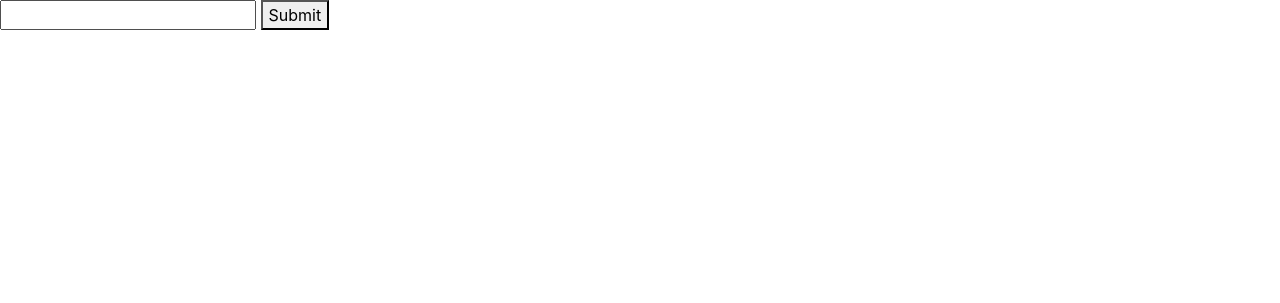
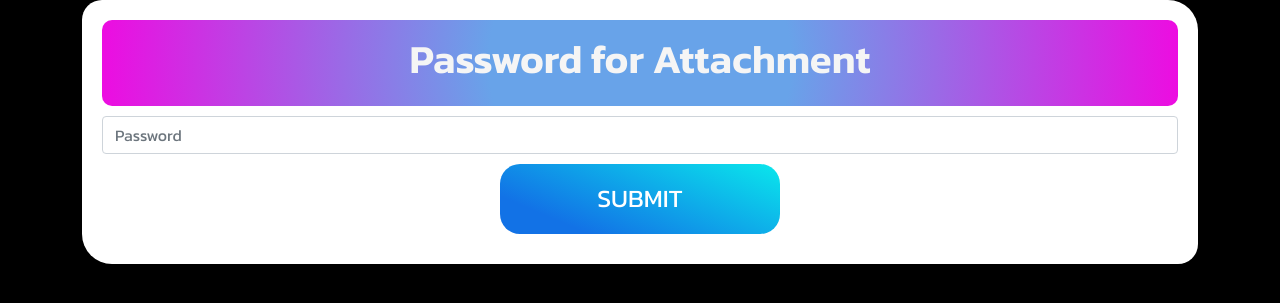
Before and after one commit to techPhantoms2k22/QuikMail, a Django app: page /attachment/1/ in a window 1280 px wide. Shown: the top 303 px of the page. Run offline with Django 4.2, Linux system fonts and the light colour scheme.

Commit message:
UI modification of Attachment page

```diff
--- /dev/null
+++ b/static/css/seeAttachment.css
@@ -0,0 +1,95 @@
+@import url("https://fonts.googleapis.com/css2?family=Kanit:wght@200;300;400;600&display=swap");
+
+.body {
+    font-family: "Kanit", sans-serif;
+    background-color: #000000;
+}
+
+.grad {
+    background: radial-gradient(
+      circle,
+      rgba(104, 163, 233, 1) 28%,
+      rgba(237, 12, 225, 1) 100%
+    );
+  }
+
+  .tabcontent .container {
+    width: 50%;
+    padding: 50px 0px;
+  }
+
+  .panel {
+    background: white;
+    padding: 20px;
+    border-radius: 20px 30px;
+  }
+
+  .panel-heading {
+    font-size: 30px;
+    border-radius: 10px;
+    padding: 15px 0px;
+    margin-bottom: 10px;
+    text-align: center;
+    color: whitesmoke;
+  }
+
+  th {
+    border-radius: 10px;
+  }
+
+  .panel-heading h2 {
+    font-size: 40px;
+    font-weight: bold;
+  }
+
+  .panel-body {
+    background-color: transparent;
+  }
+
+  .form-control {
+    font-size: 20px;
+  }
+
+  .grad-btn {
+    background: rgb(18, 114, 230);
+    background: linear-gradient(
+      23deg,
+      rgba(18, 114, 230, 1) 20%,
+      rgba(10, 231, 236, 1) 100%
+    );
+  }
+  .open-button {
+    text-align: center;
+    color: white;
+    padding: 16px 20px;
+    border: none;
+    cursor: pointer;
+    opacity: 1;
+    width: 280px;
+    font-size: 25px;
+    border-radius: 20px;
+    background-color: #429bb6;
+    margin: 10px auto;
+    transition: ease-in 0.9ms;
+  }
+
+#attachment {
+    font-size: 50px;
+    font-weight: bold;
+    color: white;
+    /* background: radial-gradient(
+        circle,
+        rgba(104, 163, 233, 1) 28%,
+        rgba(237, 12, 225, 1) 100%
+      );;
+    -webkit-background-clip: text;
+    -webkit-text-fill-color: transparent; */
+}
+
+#table {
+    text-align: center;
+}
+
+#pass {
+    text-align: center;
+}
--- /dev/null
+++ b/static/js/seeAttachment.js
@@ -0,0 +1,3 @@
+// $(document).ready(function () {
+//     $(".container").hide();
+//     })
--- a/user/templates/user/seeAttachment.html
+++ b/user/templates/user/seeAttachment.html
@@ -1,3 +1,4 @@
+{% load static %}
 <!DOCTYPE html>
 <html lang="en">
 <head>
@@ -5,21 +6,45 @@
     <meta http-equiv="X-UA-Compatible" content="IE=edge">
     <meta name="viewport" content="width=device-width, initial-scale=1.0">
     <title>Document</title>
-    <link rel="stylesheet" href="https://cdn.jsdelivr.net/npm/bootstrap@4.1.3/dist/css/bootstrap.min.css" integrity="sha384-MCw98/SFnGE8fJT3GXwEOngsV7Zt27NXFoaoApmYm81iuXoPkFOJwJ8ERdknLPMO" crossorigin="anonymous">
+    <link rel="stylesheet" href="{% static 'css/seeAttachment.css' %}">
+    <link href="https://cdn.jsdelivr.net/npm/bootstrap@5.0.2/dist/css/bootstrap.min.css" rel="stylesheet"
+        integrity="sha384-EVSTQN3/azprG1Anm3QDgpJLIm9Nao0Yz1ztcQTwFspd3yD65VohhpuuCOmLASjC" crossorigin="anonymous">
+    <link rel="stylesheet" href="https://cdnjs.cloudflare.com/ajax/libs/ionicons/2.0.1/css/ionicons.min.css">
+    <link rel="stylesheet" href="https://cdnjs.cloudflare.com/ajax/libs/font-awesome/4.7.0/css/font-awesome.min.css">
+    <!-- <link rel="stylesheet" href="https://cdn.jsdelivr.net/npm/bootstrap@4.1.3/dist/css/bootstrap.min.css" integrity="sha384-MCw98/SFnGE8fJT3GXwEOngsV7Zt27NXFoaoApmYm81iuXoPkFOJwJ8ERdknLPMO" crossorigin="anonymous"> -->
+    <script src="https://code.jquery.com/jquery-1.12.4.js"></script>
+    <script src="{% static 'js/seeAttachment.js' %}"></script>
 </head>
-<body>
-    <form action="" method="post">
-        {% csrf_token %}
-        <input type="password" name="secretcode" id="">
-        <button type="submit">Submit</button>
-    </form>
+<body class="body">
+  <div id="pass" class="tabcontant">
+    <div class="container">
+      <div class="panel panel-default">
+          <div class="panel-heading grad">
+              <h2>Password for Attachment</h2>
+          </div>
+        <div class="panel-body">
+          <form action="" method="post">
+            {% csrf_token %}
+            <input type="password" name="secretcode" id="" placeholder="Password" class="form-control">
+            <button class="open-button grad-btn">SUBMIT</button>
+          </form>
+        </div>
+      </div>
+    </div>
+  </div>
+
+  </div>
     {% if "show" in content %}
+      <div id="table">
+        <div class="container">
+          <label for="" id="attachment">ATTACHMENTS</label>
+          <div class="panel panel-default">
       <table class="table">
         <thead class="thead-light">
-          <tr>
-            <th scope="col">#</th>
-            <th scope="col">Type</th>
-            <th scope="col"></th>
+          <tr class="panel-heading grad">
+            <th scope="col">Number</th>
+            <th scope="col">Extentions</th>
+            <th scope="col">Links</th>
           </tr>
         </thead>
         <tbody>
@@ -28,12 +53,15 @@
             <th scope="row">{{forloop.counter}}</th>
             <td>{{ attachment.extensionType }}</td>
             <td>
-              <a href= "{{ attachment.attachmentURL }}" target="_blank">Download</a>
+              <a href= "{{ attachment.attachmentURL }}" target="_blank"><i class="fa fa-download" style="font-size:48px;color:#1272e6"></i></a>
             </td>
           </tr>
         {% endfor %}
         </tbody>
       </table>
+      </div>
+        </div>
+      </div>
     {% endif %}
 </body>
 </html>
```
